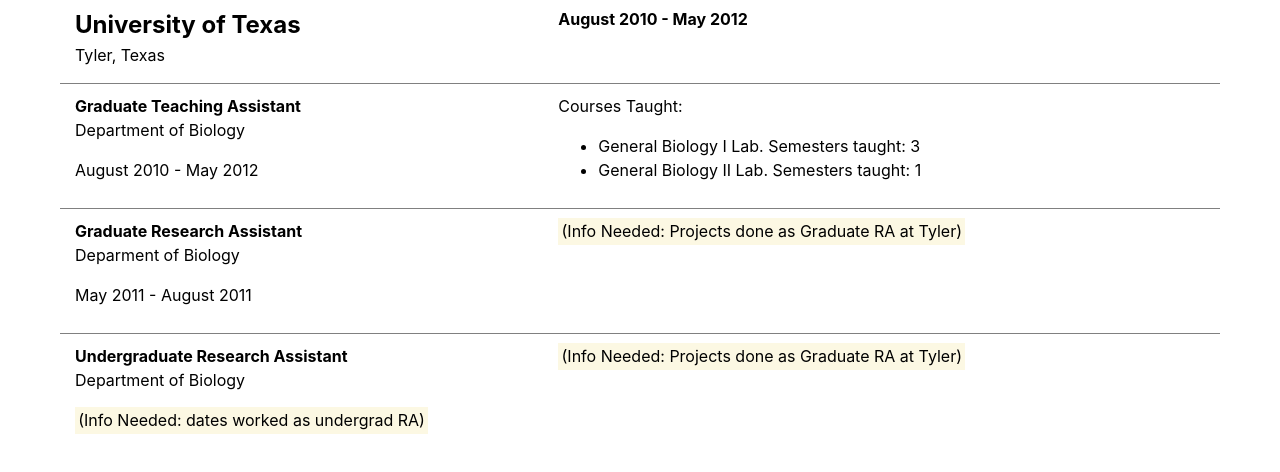
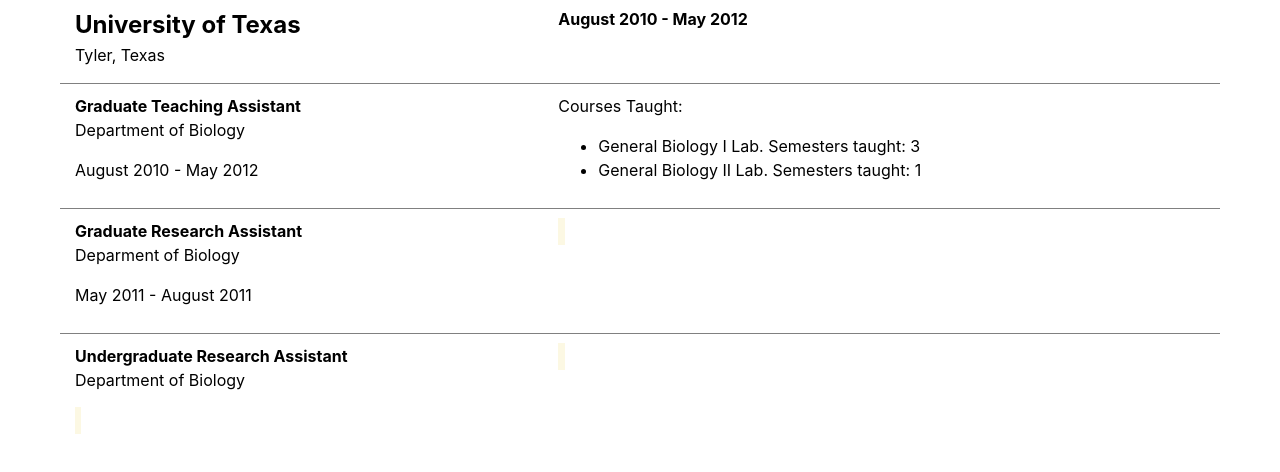
Before and after one commit to Pamelam2/bradley-cv, a plain HTML site: page index.html in a window 1280 px wide. Shown: the part 2569-3041 px from the top of the page. Drawn offline with nearby package versions, Linux system fonts and the light colour scheme; a script that the page names is missing.

Commit message:
hid notes

```diff
--- a/index.html
+++ b/index.html
@@ -149,14 +149,14 @@
           <p><strong>Graduate Research Assistant</strong><br>Deparment of Biology</p>
           <p>May 2011 - August 2011</p>
         </div>
-        <div class="col-7"><mark>(Info Needed: Projects done as Graduate RA at Tyler)</mark></div>
+        <div class="col-7"><mark><!--(Info Needed: Projects done as Graduate RA at Tyler)--></mark></div>
       </div>
       <div class="row bar">
         <div class="col-5">
           <p><strong>Undergraduate Research Assistant</strong><br> Department of Biology</p>
-          <p><mark>(Info Needed: dates worked as undergrad RA)</mark></p>
+          <p><mark><!--(Info Needed: dates worked as undergrad RA)--></mark></p>
         </div>
-        <div class="col-7"><mark>(Info Needed: Projects done as Graduate RA at Tyler)</mark>
+        <div class="col-7"><mark><!--(Info Needed: Projects done as Graduate RA at Tyler)--></mark>
         </div>
       </div>
     </div>
```
